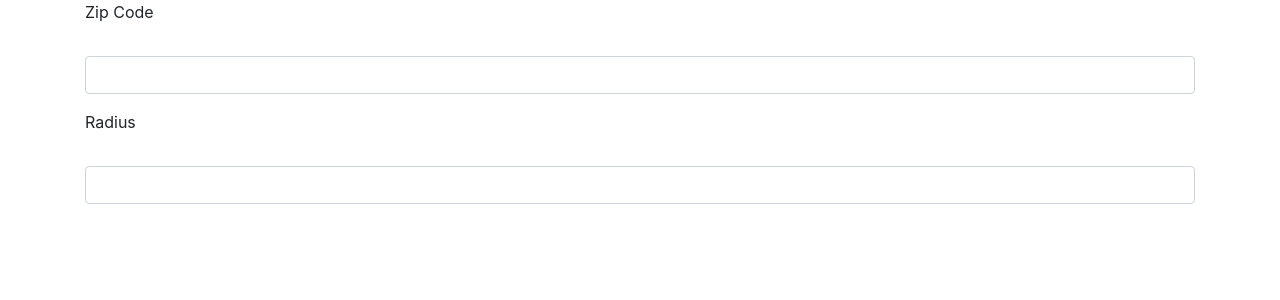
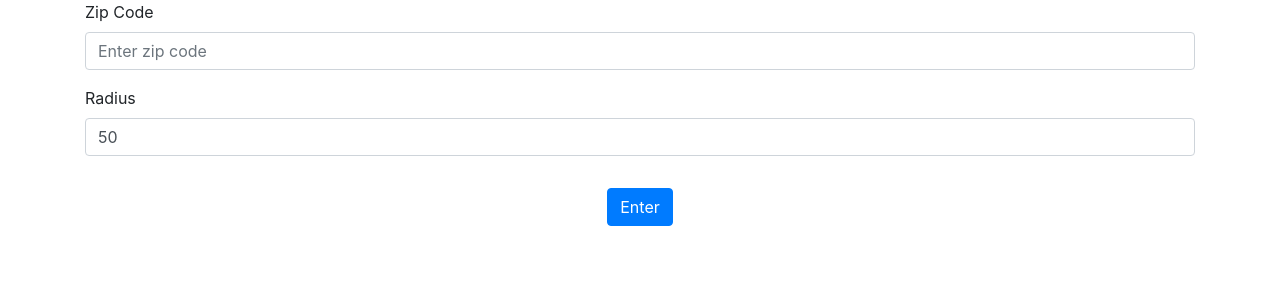
Before and after one commit to Gnoll94/StoreSearch, a React (Create React App) app in the folder client/: page / in a window 1280 px wide. Shown: the top 300 px of the page. Built offline with nearby package versions, Linux system fonts and the light colour scheme.

Commit message:
Refactoring react components; implementing hooks; moving logic into specific components

```diff
--- a/client/src/components/App.js
+++ b/client/src/components/App.js
@@ -1,19 +1,51 @@
 import {useEffect, useState} from 'react';
-import { ZipCodeInput } from './ZipCodeInput';
-import { RadiusInput } from './RadiusInput';
+import { ZipCodeInput, validateZipCode } from './ZipCodeInput';
+import { RadiusInput, validateRadius } from './RadiusInput';
 
-function App() {
+export const App = () => {
+  const [zipCode, setZipCode] = useState('');
+  const [zipCodeErrorMessage, setZipCodeErrorMessage] = useState();
+
+  const [radius, setRadius] = useState('50');
+  const [radiusErrorMessage, setRadiusErrorMessage] = useState();
+
+  const validateForm = () => {
+      return validateRadius(radius, setRadiusErrorMessage) &
+        validateZipCode(zipCode, setZipCodeErrorMessage)
+  };
+
+  const onClick = () => {
+      if(validateForm()) {
+      	console.log('valid')
+      }
+  };
+
+  const zipCodeProps = {
+  	value: zipCode,
+  	setValue: setZipCode,
+  	inputErrorMessage: zipCodeErrorMessage
+  }
+
+  const radiusProps = {
+  	value: radius,
+  	setValue: setRadius,
+  	inputErrorMessage: radiusErrorMessage
+  }
+
   return (
     <div className='container'>
       <form role='form'>
 	      <div className="form-group">
-	      	<label>Zip Code</label>
-	      	<ZipCodeInput/>
+	      	<ZipCodeInput {...zipCodeProps} />
 	  	  </div>
 	      <div className="form-group">
-	      	<label>Radius</label>
-	      	<RadiusInput/>
+	      	<RadiusInput {...radiusProps} />
 	  	  </div>
+            <div className="row">
+                <div className="col-12 text-center p-3">
+                    <button type="button" className="btn btn-primary" onClick={onClick} >Enter</button>
+                </div>
+            </div>
   	  </form>
     </div>
   );
--- a/client/src/components/Input.js
+++ b/client/src/components/Input.js
@@ -1,14 +1,14 @@
 import React from 'react';
 
 export const Input = (props) => {
-    const {title, errorMessage} = props;
+    const {title, inputerrormessage} = props;
     return (
         <div className="form-group">
             <label htmlFor={props.id}>{title}</label>
             <input {...props} className="form-control" />
-            {errorMessage && (
+            {inputerrormessage && (
                 <div className="text-danger">
-                    {errorMessage}
+                    {inputerrormessage}
                 </div>
             )}
         </div>
--- a/client/src/components/RadiusInput.js
+++ b/client/src/components/RadiusInput.js
@@ -1,7 +1,29 @@
 import Input from './Input'
 
-export const RadiusInput = () => {
+const radiusRegex = RegExp('^[1-9][0-9]?$|^100$');
+
+export const validateRadius = (value, setErrorMessage) => {
+    if(!radiusRegex.test(value)) {
+        setErrorMessage('Radius needs to be an integer value between 0 and 99');
+        return false;
+    }
+    setErrorMessage(undefined);
+    return true;
+};
+
+export const RadiusInput = (props) => {
+    const {value, setValue, inputErrorMessage} = props;
+    const radiusProps = {
+        id:"radius",
+        placeholder:"Enter Radius in miles (1-100)",
+        type:"string",
+        value,
+        title: "Radius",
+        inputerrormessage: inputErrorMessage,
+        maxLength: 3,
+        onChange: e => setValue(e.target.value)
+    };
   return (
-  	<Input className='form-control'/>
+  	<Input {...radiusProps} />
   );
 }
--- a/client/src/components/ZipCodeInput.js
+++ b/client/src/components/ZipCodeInput.js
@@ -1,7 +1,33 @@
 import Input from './Input'
 
-export const ZipCodeInput = () => {
+const zipRegex = new RegExp('^[0-9]{5}$')
+
+export const validateZipCode = (value, setErrorMessage) => {
+    if(!value) {
+        setErrorMessage('Zip Code is a required field');
+        return false;
+    }
+    if(!zipRegex.test(value)) {
+        setErrorMessage('Zip Code needs to be a number formatted like 12345');
+        return false;
+    }
+    setErrorMessage(undefined);
+    return true;
+};
+
+export const ZipCodeInput = (props) => {
+    const {value, setValue, inputErrorMessage} = props;
+    const radiusProps = {
+        id:"zipCode",
+        placeholder:"Enter zip code",
+        type:"string",
+        value,
+        title: "Zip Code",
+        inputerrormessage: inputErrorMessage,
+        maxLength: 5,
+        onChange: e => setValue(e.target.value)
+    };
   return (
-  	<Input className='form-control'/>
+  	<Input {...radiusProps} />
   );
 }
```
